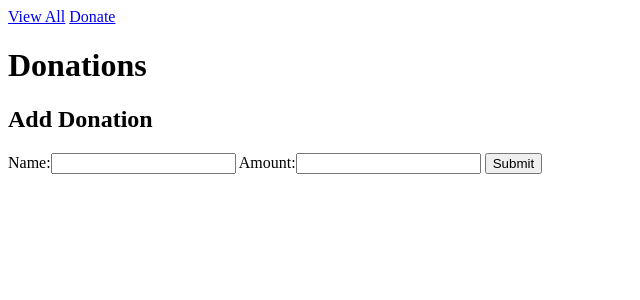
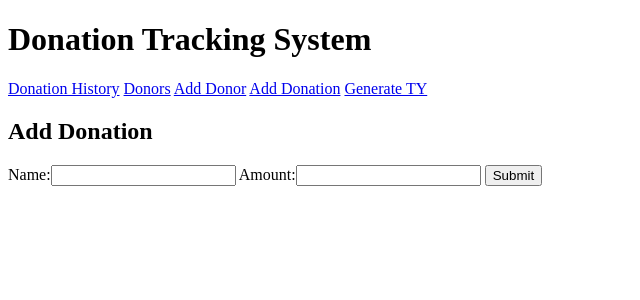
Before and after one commit to ganttArt/Donation_Tracking_System, a Flask app: page /add_donation in a window 1280 px wide. Shown: the top 300 px of the page, without its empty margins (0-640 px from the left). Run offline with Flask 2, Linux system fonts and the light colour scheme; some libraries are stand-ins or nearby versions.

Commit message:
Added nav links, jinja2 templates and functions in main.py for upcoming site features.

```diff
--- a/main.py
+++ b/main.py
@@ -8,13 +8,9 @@ from model import Donation, Donor
 app = Flask(__name__)
 
 @app.route('/')
-def home():
-    return redirect(url_for('all'))
-
-@app.route('/donations/')
-def all():
+def donations():
     donations = Donation.select()
-    return render_template('donations.jinja2', donations=donations)
+    return render_template('all_donations.jinja2', donations=donations)
 
 @app.route('/add_donation', methods=['GET', 'POST'])
 def add_donation():
@@ -38,6 +34,18 @@ def add_donation():
     else:
         return render_template('add_donation.jinja2')
 
+@app.route('/donors/')
+def all_donors():
+    return render_template('all_donors.jinja2')
+
+@app.route('/thank_you/')
+def thank_you():
+    return render_template('thank_you.jinja2')
+
+@app.route('/add_donor/')
+def add_donor():
+    return render_template('add_donor.jinja2')
+
 if __name__ == "__main__":
     port = int(os.environ.get("PORT", 6738))
     app.run(host='0.0.0.0', port=port)
--- a/templates/base.jinja2
+++ b/templates/base.jinja2
@@ -1,14 +1,25 @@
-<html>
+<!doctype html>
+<html lang="en">
     <head>
-<title>Mailroom</title>
+        <meta charset="utf-8">
+        <meta name="viewport" content="width=device-width, initial-scale=1, shrink-to-fit=no">
+        {# <link rel="stylesheet" href="https://stackpath.bootstrapcdn.com/bootstrap/4.4.1/css/bootstrap.min.css" integrity="sha384-Vkoo8x4CGsO3+Hhxv8T/Q5PaXtkKtu6ug5TOeNV6gBiFeWPGFN9MuhOf23Q9Ifjh" crossorigin="anonymous"> #}
+        <title>Donations</title>
     </head>
     <body>
+        <h1>Donation Tracking System</h1>
         <nav>
-        <a id="all" href="{{ url_for('all') }}">View All</a>
-        <a id="add_donation" href="{{ url_for('add_donation') }}">Donate</a>
+            <a id="all" href="{{ url_for('donations') }}">Donation History</a>
+            <a id="donors" href="{{ url_for('all_donors') }}">Donors</a>
+            <a id="add_donor" href="{{ url_for('add_donor') }}">Add Donor</a>
+            <a id="add_donation" href="{{ url_for('add_donation') }}">Add Donation</a>
+            <a id="thank_you" href="{{ url_for('thank_you') }}">Generate TY</a>
         </nav>
-	<h1>Donations</h1>
         <h2>{% block subtitle %} {% endblock subtitle %}</h2>
         {% block content %} {% endblock content %}
+
+        {# <script src="https://code.jquery.com/jquery-3.4.1.slim.min.js" integrity="sha384-J6qa4849blE2+poT4WnyKhv5vZF5SrPo0iEjwBvKU7imGFAV0wwj1yYfoRSJoZ+n" crossorigin="anonymous"></script>
+        <script src="https://cdn.jsdelivr.net/npm/popper.js@1.16.0/dist/umd/popper.min.js" integrity="sha384-Q6E9RHvbIyZFJoft+2mJbHaEWldlvI9IOYy5n3zV9zzTtmI3UksdQRVvoxMfooAo" crossorigin="anonymous"></script>
+        <script src="https://stackpath.bootstrapcdn.com/bootstrap/4.4.1/js/bootstrap.min.js" integrity="sha384-wfSDF2E50Y2D1uUdj0O3uMBJnjuUD4Ih7YwaYd1iqfktj0Uod8GCExl3Og8ifwB6" crossorigin="anonymous"></script> #}
     </body>
 </html>
```
Also changed, not shown: templates/add_donor.jinja2 (added, +13 -0 lines), templates/all_donors.jinja2 (added, +7 -0 lines), templates/thank_you.jinja2 (added, +7 -0 lines), templates/all_donations.jinja2 (renamed from templates/donations.jinja2). Lines whose indentation alone changed are shown as unchanged.
